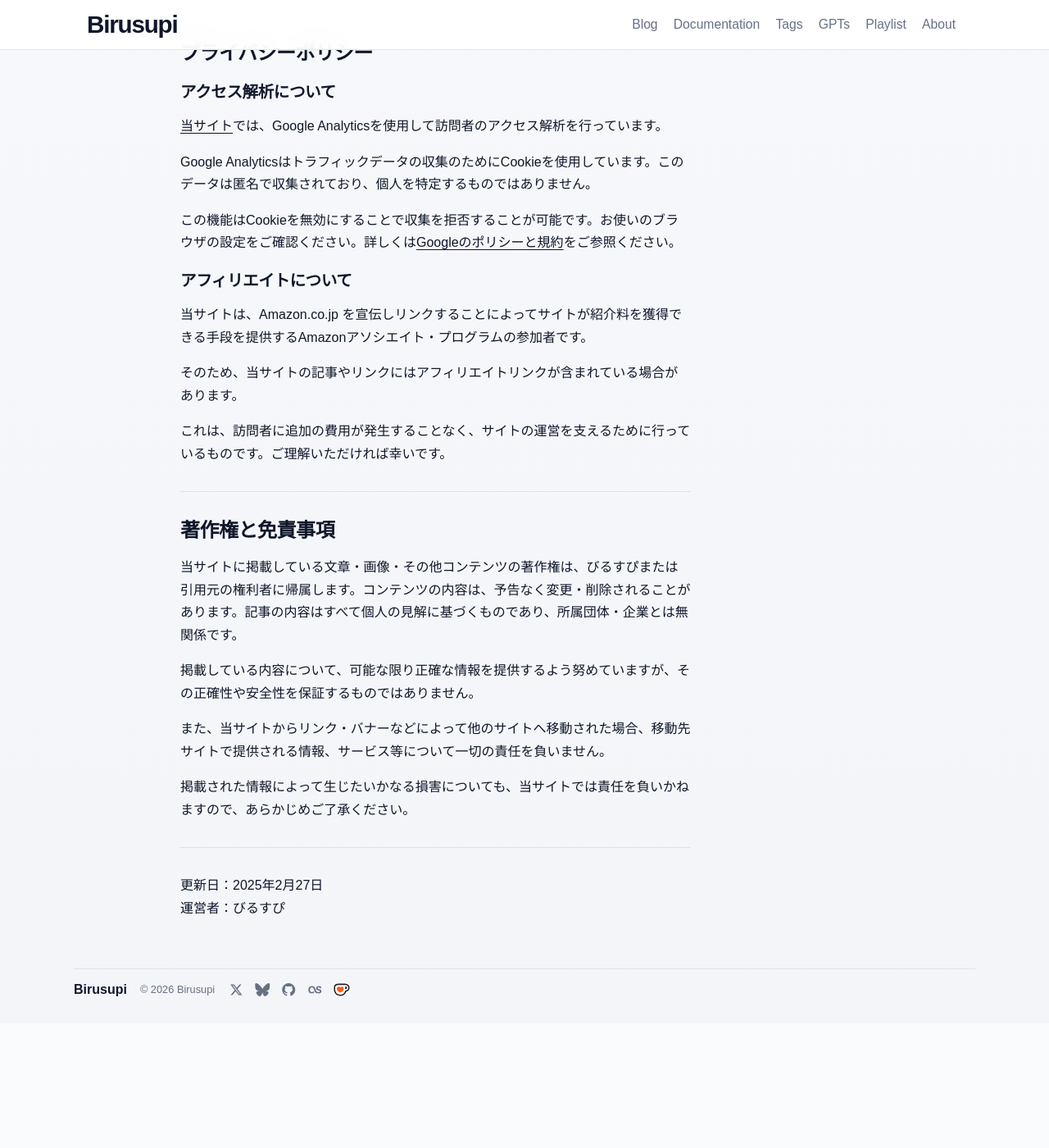
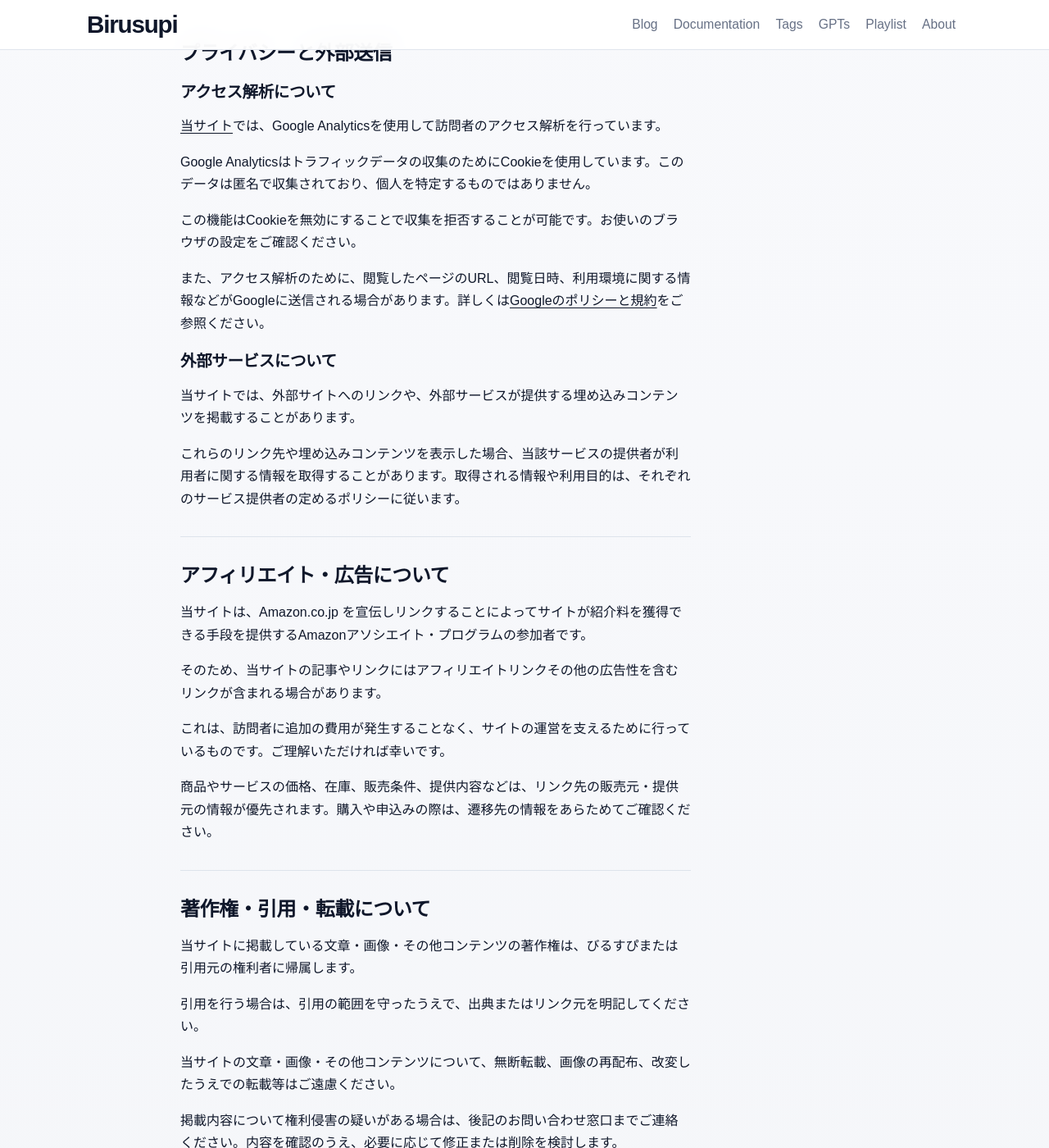
Before and after one commit to spira-unplugged/birusupi, a Jekyll site: the page built from pages/about.md, in a window 1280 px wide and 1400 px high, scrolled down 1512 px. Shown: the whole window at 82% size. Built offline with Jekyll 4.4.1, drawn with Linux system fonts in a browser that asks for light colours; nearby versions of some CDN libraries; some web fonts are replaced; before the commit the page ends 2760 px from its top, so only the background shows below that; some of the changed text lies outside the part shown.

Commit message:
Expand About page legal and policy coverage

```diff
--- a/pages/about.md
+++ b/pages/about.md
@@ -6,7 +6,7 @@ image: /assets/img/about.jpg
 description: このサイトの運営方針、自己紹介、ポリシーをまとめています。
 kicker: About This Site
 twitter_card: summary_large_image
-last_modified_at: 2026-02-27 00:00:00 +0900
+last_modified_at: 2026-03-10 00:00:00 +0900
 ---
 
 ## びるすぴについて
@@ -35,7 +35,7 @@ last_modified_at: 2026-02-27 00:00:00 +0900
 
 ---
 
-## プライバシーポリシー
+## プライバシーと外部送信
 
 ### アクセス解析について
 
@@ -43,29 +43,65 @@ last_modified_at: 2026-02-27 00:00:00 +0900
 
 Google Analyticsはトラフィックデータの収集のためにCookieを使用しています。このデータは匿名で収集されており、個人を特定するものではありません。
 
-この機能はCookieを無効にすることで収集を拒否することが可能です。お使いのブラウザの設定をご確認ください。詳しくは[Googleのポリシーと規約](https://policies.google.com/technologies/partner-sites?hl=ja)をご参照ください。
+この機能はCookieを無効にすることで収集を拒否することが可能です。お使いのブラウザの設定をご確認ください。
 
-### アフィリエイトについて
+また、アクセス解析のために、閲覧したページのURL、閲覧日時、利用環境に関する情報などがGoogleに送信される場合があります。詳しくは[Googleのポリシーと規約](https://policies.google.com/technologies/partner-sites?hl=ja)をご参照ください。
+
+### 外部サービスについて
+
+当サイトでは、外部サイトへのリンクや、外部サービスが提供する埋め込みコンテンツを掲載することがあります。
+
+これらのリンク先や埋め込みコンテンツを表示した場合、当該サービスの提供者が利用者に関する情報を取得することがあります。取得される情報や利用目的は、それぞれのサービス提供者の定めるポリシーに従います。
+
+---
+
+## アフィリエイト・広告について
 
 当サイトは、Amazon.co.jp を宣伝しリンクすることによってサイトが紹介料を獲得できる手段を提供するAmazonアソシエイト・プログラムの参加者です。
 
-そのため、当サイトの記事やリンクにはアフィリエイトリンクが含まれている場合があります。
+そのため、当サイトの記事やリンクにはアフィリエイトリンクその他の広告性を含むリンクが含まれる場合があります。
 
 これは、訪問者に追加の費用が発生することなく、サイトの運営を支えるために行っているものです。ご理解いただければ幸いです。
 
----
-
-## 著作権と免責事項
-
-当サイトに掲載している文章・画像・その他コンテンツの著作権は、びるすぴまたは引用元の権利者に帰属します。コンテンツの内容は、予告なく変更・削除されることがあります。記事の内容はすべて個人の見解に基づくものであり、所属団体・企業とは無関係です。
-
-掲載している内容について、可能な限り正確な情報を提供するよう努めていますが、その正確性や安全性を保証するものではありません。
-
-また、当サイトからリンク・バナーなどによって他のサイトへ移動された場合、移動先サイトで提供される情報、サービス等について一切の責任を負いません。
-
-掲載された情報によって生じたいかなる損害についても、当サイトでは責任を負いかねますので、あらかじめご了承ください。
+商品やサービスの価格、在庫、販売条件、提供内容などは、リンク先の販売元・提供元の情報が優先されます。購入や申込みの際は、遷移先の情報をあらためてご確認ください。
 
 ---
 
-更新日：2025年2月27日
+## 著作権・引用・転載について
+
+当サイトに掲載している文章・画像・その他コンテンツの著作権は、びるすぴまたは引用元の権利者に帰属します。
+
+引用を行う場合は、引用の範囲を守ったうえで、出典またはリンク元を明記してください。
+
+当サイトの文章・画像・その他コンテンツについて、無断転載、画像の再配布、改変したうえでの転載等はご遠慮ください。
+
+掲載内容について権利侵害の疑いがある場合は、後記のお問い合わせ窓口までご連絡ください。内容を確認のうえ、必要に応じて修正または削除を検討します。
+
+---
+
+## 免責事項
+
+当サイトの内容は、可能な限り正確な情報となるよう努めていますが、その正確性、完全性、最新性、安全性等を保証するものではありません。
+
+記事の内容は、運営者個人の感想・見解・記録に基づくものであり、特定の行為を推奨し、または医療・法務・税務・投資その他の専門的助言を行うものではありません。
+
+商品やサービスの購入、外部サイトの利用、リンク先の閲覧その他の行為は、利用者ご自身の判断と責任で行ってください。
+
+当サイトからリンク・バナー・埋め込み等によって他のサイトまたは外部サービスへ移動した場合、移動先で提供される情報、サービス等について当サイトは責任を負いません。
+
+当サイトに掲載している内容は、予告なく変更・修正・削除されることがあります。
+
+---
+
+## お問い合わせ・権利者連絡
+
+ご連絡は、原則として [X(Twitter)](https://x.com/singingsores) のDMからお願いします。
+
+誤記のご指摘、削除依頼、権利侵害に関するご連絡などは、内容を確認のうえ、必要に応じて対応します。
+
+個人で運営しているため、返信や対応までに少し時間をいただく場合があります。ゆっくりめですが、確認はしています。
+
+---
+
+更新日：2026年3月10日
 運営者：びるすぴ
```
